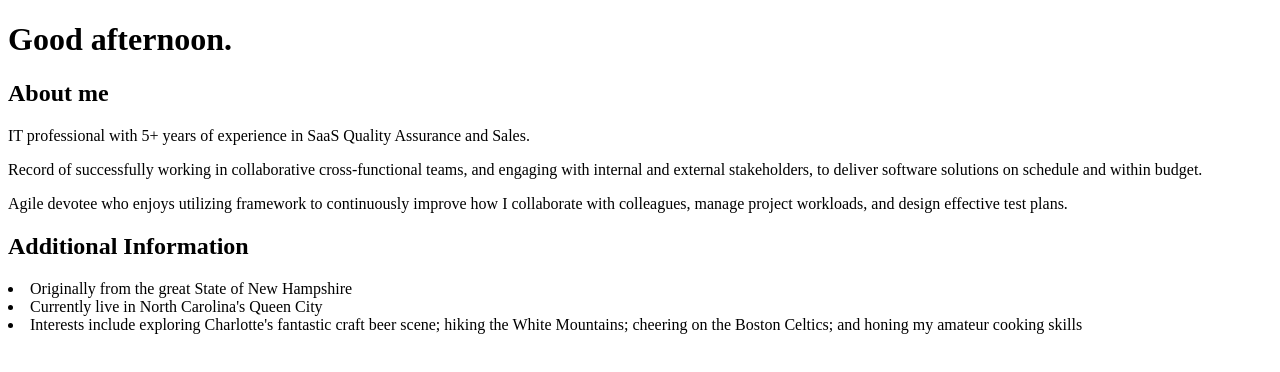
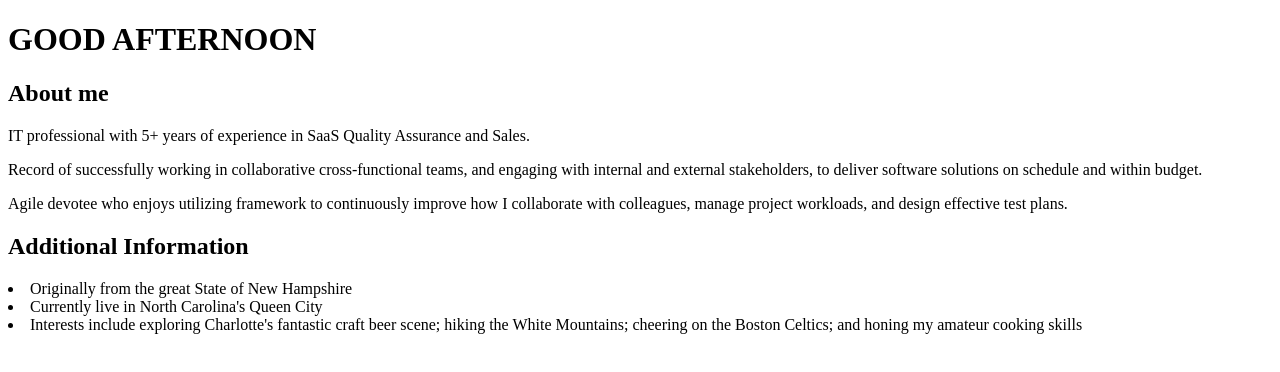
Before and after one commit to Sherlock603/v4-gatsby-portfolio, a Gatsby site: page / in a window 1280 px wide. Built offline with nearby package versions, Linux system fonts and the light colour scheme; Gatsby itself is replaced by a stand-in of ours.

Commit message:
Initial push.

```diff
--- a/src/pages/index.js
+++ b/src/pages/index.js
@@ -5,13 +5,13 @@ var greeting = () => {
   let hoursNow = today.getHours();
 
   if (hoursNow >= 18 && hoursNow < 21) {
-    return "Good evening.";
+    return "GOOD EVENING";
   } else if (hoursNow >= 12 && hoursNow < 18) {
-    return "Good afternoon.";
+    return "GOOD AFTERNOON";
   } else if (hoursNow >= 6 && hoursNow < 12) {
-    return "Good morning.";
+    return "GOOD MORNING";
   } else {
-    return "Good night.";
+    return "GOOD NIGHT";
   }
 };
 
```
